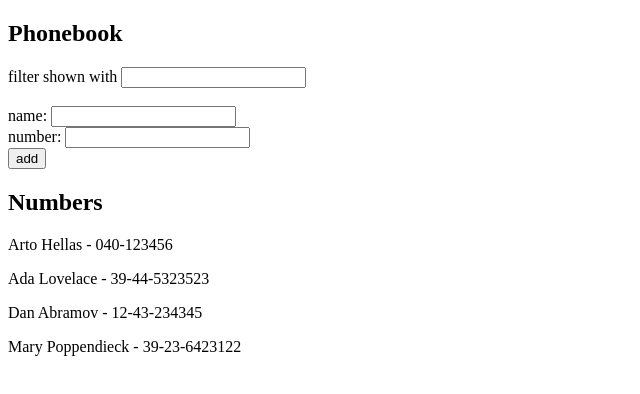
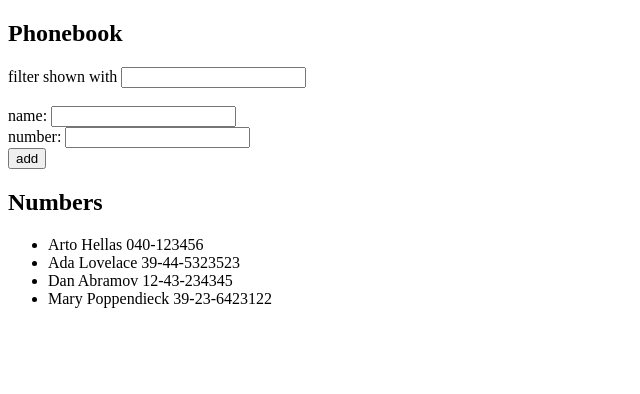
Before and after one commit to jonnyhoudini/fullstackopen, a React (Create React App) app in the folder part2/phonebook/: page / in a window 1280 px wide. Shown: the top 394 px of the page, without its empty margins (0-640 px from the left). Built offline with nearby package versions, Linux system fonts and the light colour scheme.

Commit message:
ex 2.9 complete

```diff
--- a/part2/phonebook/src/App.js
+++ b/part2/phonebook/src/App.js
@@ -10,13 +10,7 @@ const App = () => {
   const [newName, setNewName] = useState('')
   const [newNumber, setNewNumber] = useState('')
   const [filter, setFilter] = useState('')
-  const [filteredPersons, setFilteredPersons] = useState([
-    { name: 'Arto Hellas', number: '040-123456', id: 1 },
-    { name: 'Ada Lovelace', number: '39-44-5323523', id: 2 },
-    { name: 'Dan Abramov', number: '12-43-234345', id: 3 },
-    { name: 'Mary Poppendieck', number: '39-23-6423122', id: 4 }
-  ])
-
+  const [filteredPersons, setFilteredPersons] = useState(persons)
 
   const handleNameInput = (event) => {
     console.log(event.target.value)
@@ -42,10 +36,16 @@ const App = () => {
   const handleFilter = (event) => {
     console.log(event.target.value)
     setFilter(event.target.value)
-    let filtered = persons.filter(person => person.name.includes(filter))
-    setFilteredPersons(filtered)
+    setFilteredPersons(getFilteredPersons())
   }
 
+  const getFilteredPersons = () => {
+    if (filter.length > 0) {
+      return persons.filter(person => person.name.toLowerCase().includes(filter.toLowerCase()))
+    } else {
+      return persons
+    }
+  }
 
   return (
     <div>
@@ -62,7 +62,9 @@ const App = () => {
         </div>
       </form>
       <h2>Numbers</h2>
-      {filteredPersons.map(person => <p key={person.name}>{person.name} - {person.number}</p>)}
+      <ul>
+        {filteredPersons.map(person => <li key={person.id}>{person.name} {person.number}</li>)}
+      </ul>
     </div>
   )
 }
```
